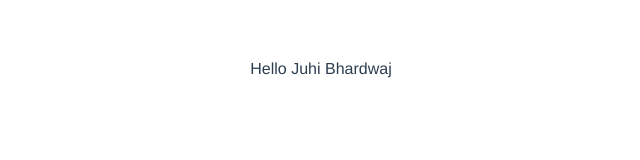
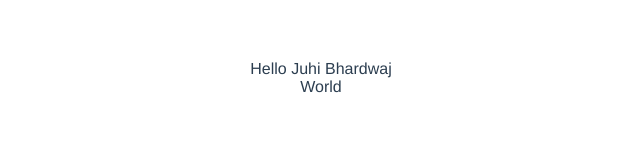
Before and after one commit to Juhi1915/Vue.Js, a Vue app: page / in a window 1280 px wide. Shown: the top 160 px of the page, without its empty margins (319-959 px from the left). Built offline with nearby package versions, Linux system fonts and the light colour scheme.

Commit message:
New Vue.Js Changes

```diff
--- a/src/components/HelloWorld.vue
+++ b/src/components/HelloWorld.vue
@@ -1,10 +1,15 @@
-<template><div> Hello {{name}} </div></template>
+<template>
+  <div>
+    Hello {{ name }}
+    <div>World</div>
+  </div>
+</template>
 
 <script>
 export default {
   data() {
-    return{
-    name:"Juhi Bhardwaj",
+    return {
+      name: "Juhi Bhardwaj",
     };
   },
 };
```
